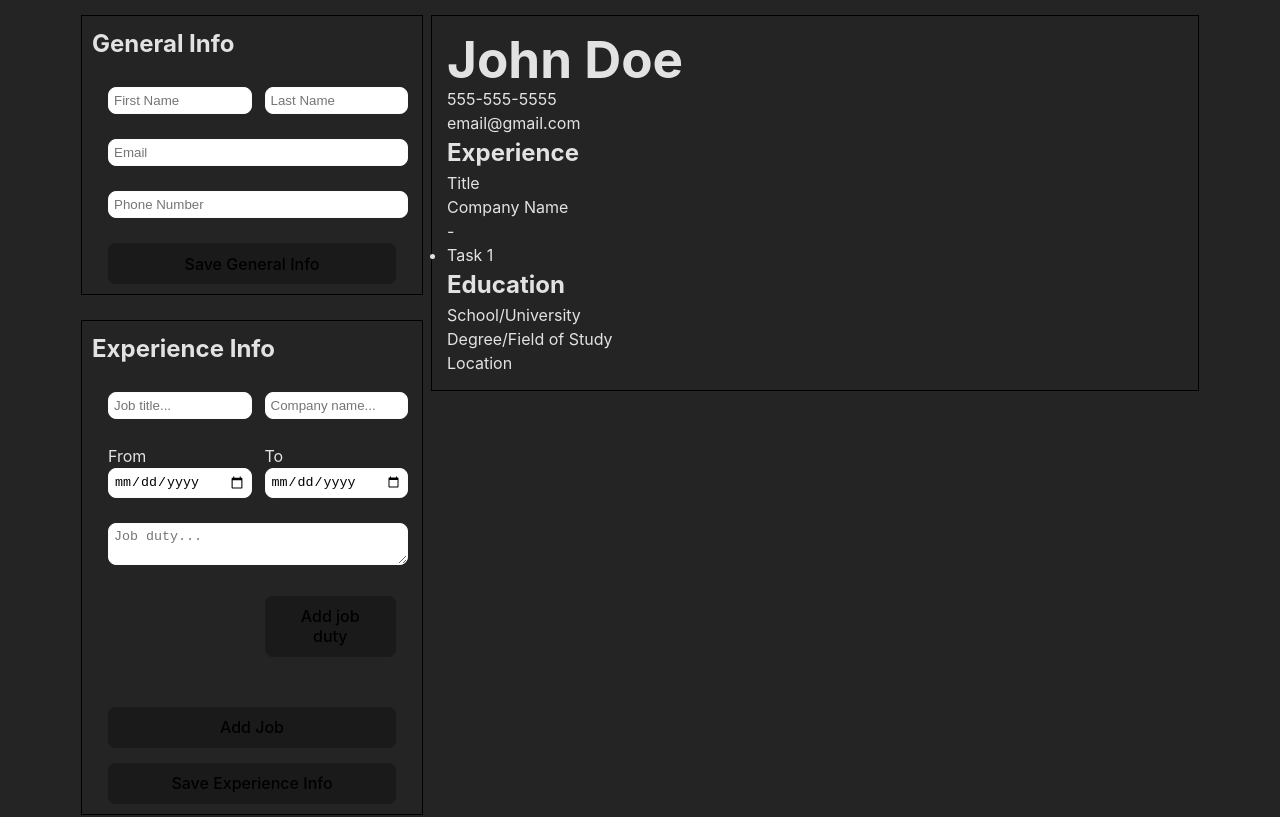
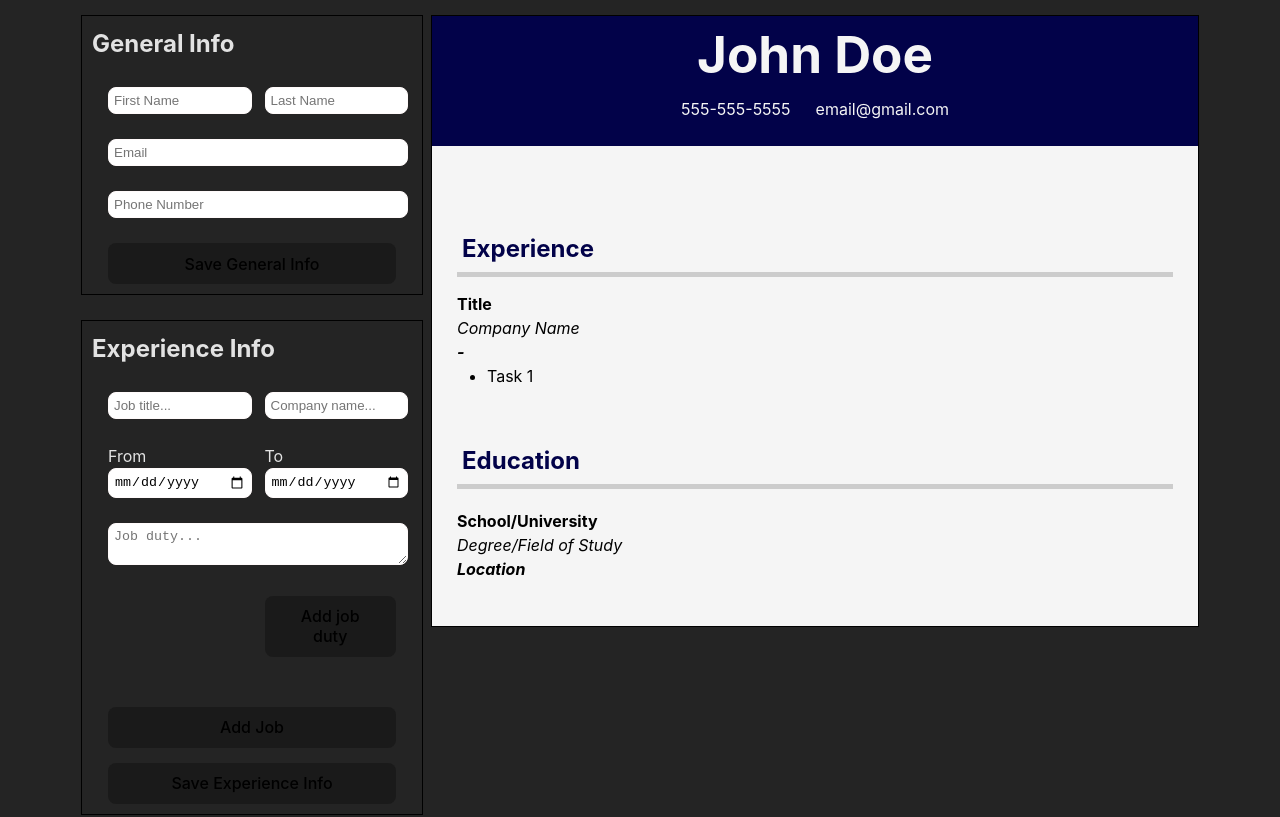
Before and after one commit to Alex-Devonte/react-cv, a React (Vite) app: page / in a window 1280 px wide. Shown: the top 817 px of the page. Built offline with nearby package versions, Linux system fonts and the light colour scheme.

Commit message:
Add layout styles for Resume component

```diff
--- a/src/components/Resume.jsx
+++ b/src/components/Resume.jsx
@@ -13,10 +13,12 @@ function Resume({generalInfo, experienceInfo, educationInfo}) {
     return (
         <div id="resume">
             <section className="general-section">
-                <h1 className="name">{fullName.trim() || 'John Doe'}</h1>
-                <div className="contact-info">
-                    <div className="phone-info">{generalInfo.phone ||  '555-555-5555'}</div>
-                    <div className="email-info">{generalInfo.email || 'email@gmail.com'}</div>
+                <div className="header">
+                    <h1 className="name">{fullName.trim() || 'John Doe'}</h1>
+                    <div className="contact-info">
+                        <div className="phone-info">{generalInfo.phone ||  '555-555-5555'}</div>
+                        <div className="email-info">{generalInfo.email || 'email@gmail.com'}</div>
+                    </div>
                 </div>
             </section>
             <section className="experience-section">
--- a/src/styles/resume.css
+++ b/src/styles/resume.css
@@ -1,4 +1,57 @@
 #resume {
+    background-color: #F5F5F5;
     border: 1px solid #000;
-    padding: 15px;
+    color: #000;
 }
+
+.header {
+    background-color: #020249;
+    color: #F5F5F5;
+    margin-bottom: 55px;
+    padding: 10px;
+    text-align: center;
+}
+
+.contact-info {
+    display: flex;
+    gap: 25px;
+    justify-content: center;
+    margin: 15px;
+}
+
+.experience-section, .education-section {
+
+    padding: 25px;
+}
+
+.section-header {
+    border-bottom: 5px solid #ccc;
+    color: #020249;
+    margin-bottom: 15px;
+    padding: 5px;
+}
+
+.job {
+
+}
+
+.job-title, .school {
+    font-weight: bold;
+}
+
+.company-name, .degree {
+    font-style: italic;
+}
+
+.job-date, .location {
+    font-style: italic;
+    font-weight: bold;
+}
+
+.job-duties {
+    margin: 0 30px ;
+}
+
+.education {
+    margin: 20px 0;
+}
```
